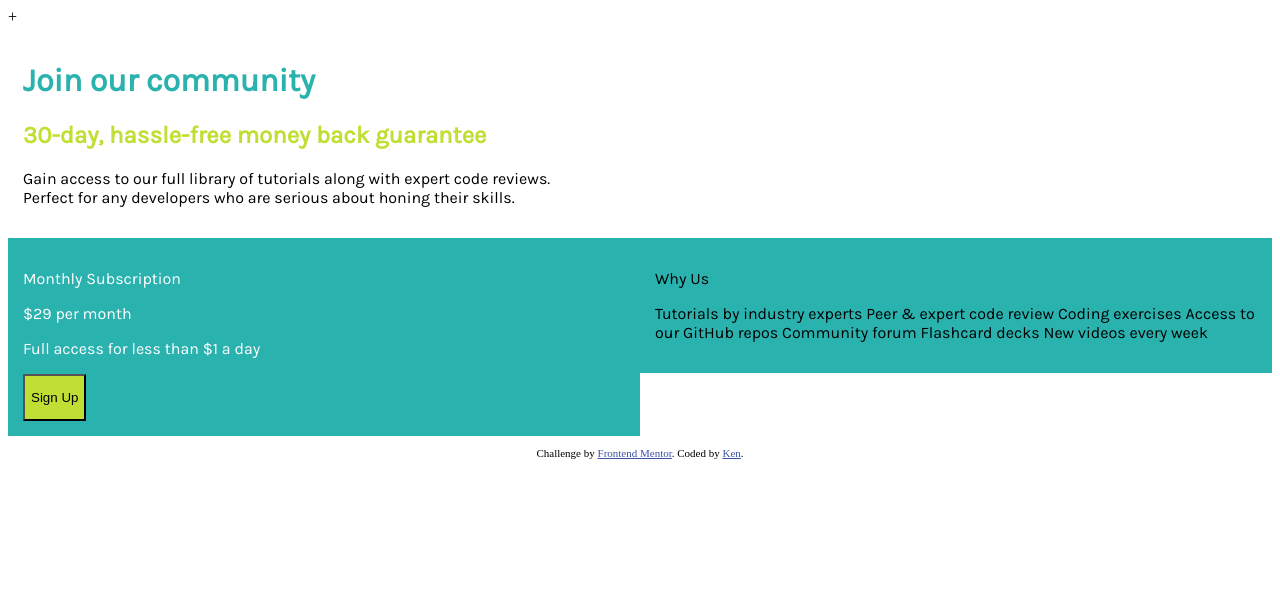
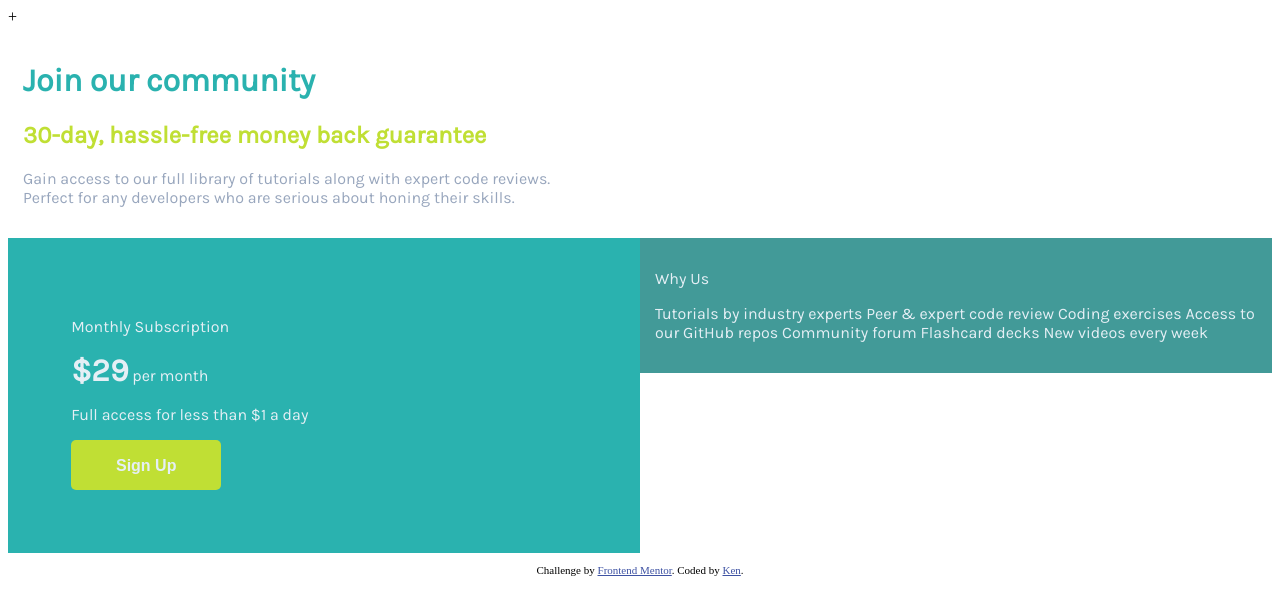
Before and after one commit to coolbeastlab/single-price-grid-component-master, a plain HTML site: page index.html in a window 1280 px wide. Drawn offline with Linux system fonts and the light colour scheme.

Commit message:
Style some of the elements

```diff
--- a/css/style.css
+++ b/css/style.css
@@ -36,8 +36,8 @@
     font-family: karlaregular;
 }
 
-.content-head {
-
+.content-head p {
+    color: hsl(218, 22%, 67%);
 }
 
 .content-head--centered {
@@ -53,19 +53,38 @@
 .content-subscription--centered {
     margin-left: auto;
     margin-right: auto;
+    padding: 5%;
+}
+
+.content-subscription p, .content-whyus p {
+    color: hsl(204, 43%, 93%);
 }
 
 .content-whyus {
-    background-color: hsl(179, 62%, 43%);
+    background-color: hsl(179, 40%, 43%);
 }
 
-.button {
+span.enlarge {
+    font-weight: 700;
+    font-size: xx-large;
+}
+
+button {
+    border: none;
+    border-radius: 5px;
+    width: 150px;
+    height: 50px;
     background-color: hsl(71, 73%, 54%);
+}
+
+button p {
+    font-weight: 700;
+    font-size: larger;
 }
 
 .attribution {
     font-size: 11px;
-     text-align: center;
+    text-align: center;
 }
 .attribution a {
     color: hsl(228, 45%, 44%);
--- a/index.html
+++ b/index.html
@@ -26,10 +26,11 @@
       <div class="col-6 content-subscription content-subscription--centered">
         <p>Monthly Subscription</p>
         <p>
-          &dollar;29 per month
+          <span class="enlarge">&dollar;29</span>
+          <span>per month</span>
         </p>
         <p>Full access for less than &dollar;1 a day</p>
-        <button class="button">
+        <button type="button">
           <p>Sign Up</p>
         </button>
       </div>
```
